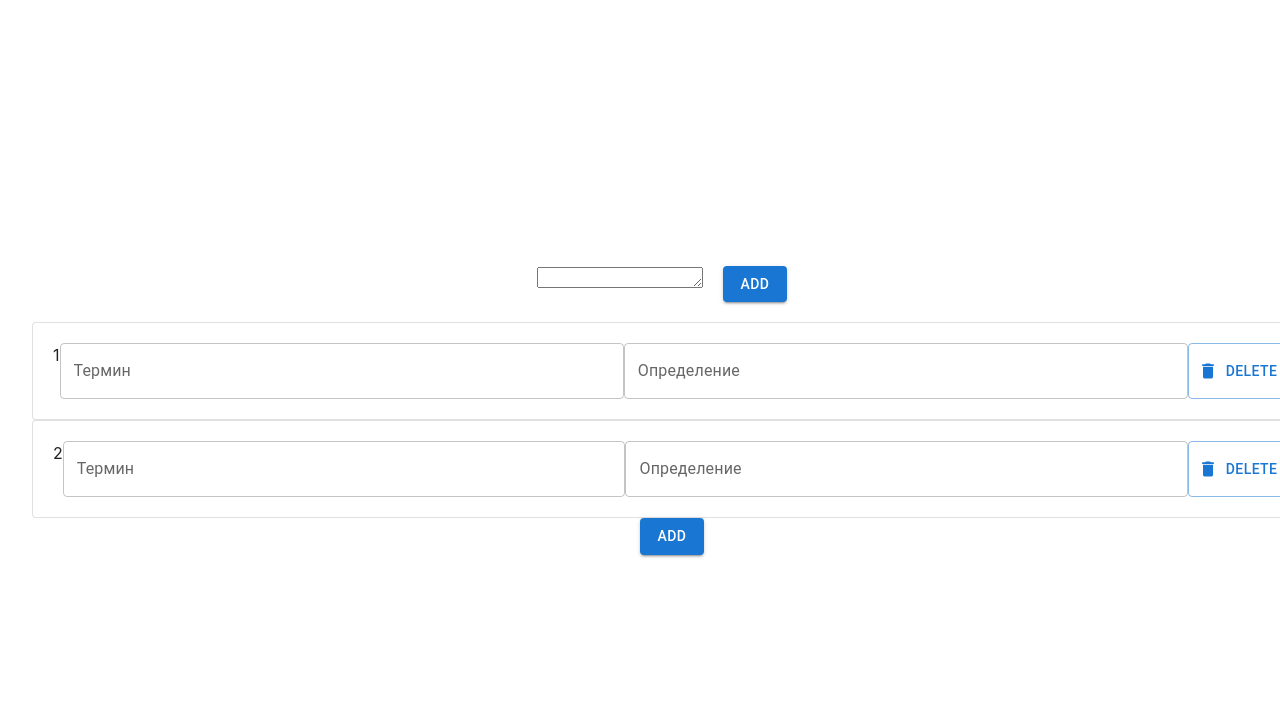
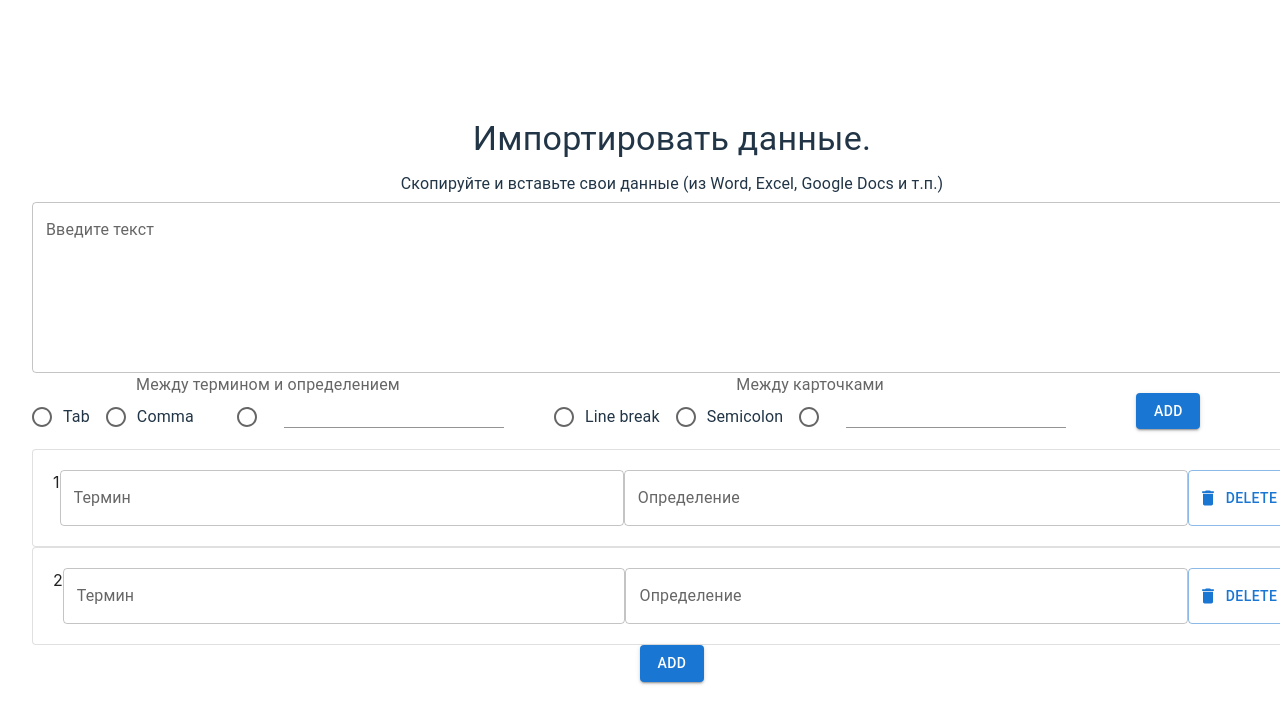
Before and after one commit to DianaBabiak/quizlite, a React (Vite) app: page / in a window 1280 px wide. Shown: the top 724 px of the page. Built offline with nearby package versions, Linux system fonts and the light colour scheme.

Commit message:
refactoring

```diff
--- a/package.json
+++ b/package.json
@@ -12,10 +12,12 @@
   "dependencies": {
     "@emotion/react": "^11.11.1",
     "@emotion/styled": "^11.11.0",
+    "@fontsource/roboto": "^5.0.12",
     "@mui/icons-material": "^5.14.7",
     "@mui/material": "^5.14.7",
     "react": "^18.2.0",
-    "react-dom": "^18.2.0"
+    "react-dom": "^18.2.0",
+    "scss": "^0.2.4"
   },
   "devDependencies": {
     "@types/react": "^18.2.15",
@@ -26,6 +28,7 @@
     "eslint": "^8.45.0",
     "eslint-plugin-react-hooks": "^4.6.0",
     "eslint-plugin-react-refresh": "^0.4.3",
+    "sass": "^1.74.1",
     "typescript": "^5.0.2",
     "vite": "^4.4.5"
   }
--- a/src/AddTextByTemplyed.tsx
+++ /dev/null
@@ -1,39 +0,0 @@
-import {Button, TextareaAutosize} from "@mui/material";
-import {useState} from "react";
-import {ItemData} from "./Item.tsx";
-
-interface AddTextByTemplyed {
-    handleTextSeparation:(arrValue:Omit<ItemData, 'id'>[])=>void
-}
-function AddTextByTemplyed ({handleTextSeparation}:AddTextByTemplyed){
-    const [value, setValue]=useState('')
-
-   const handlerChangeInput = (e)=>{
-      const valueInput = e.target.value
-       setValue(valueInput)
-   }
-
-   const handlerOnClick=()=>{
-        const arrayOfItemsLikeString = value.split(';')
-       const arrayOfItemswithoutId=arrayOfItemsLikeString.map((item)=>{
-           const splitedItem=item.split('-')
-           return {
-               term: splitedItem[0],
-               determination: splitedItem[1]
-           }
-       })
-       handleTextSeparation(arrayOfItemswithoutId)
-       setValue('')
-
-   }
-
-    return (
-        <div>
-            <TextareaAutosize value={value} onChange={handlerChangeInput}/>
-        <Button onClick={handlerOnClick} sx ={{margin:'20px'}} variant="contained">Add</Button>
-    </div>
-)
-}
-
-
-export default AddTextByTemplyed
--- a/src/App.tsx
+++ b/src/App.tsx
@@ -2,7 +2,8 @@ import './App.css'
 import {Button, TextareaAutosize} from "@mui/material";
 import Item, {ItemData} from "./Item.tsx";
 import {useState} from "react";
-import AddTextByTemplyed from "./AddTextByTemplyed.tsx";
+import AddTextByTemplyed from "./addTextByTemplyed/AddTextByTemplyed.tsx";
+import Typography from '@mui/material/Typography';
 
 function App() {
     const [data, setData] = useState([{id: 1, term: '', determination: ''}, {id: 2, term: '', determination: ''}])
@@ -33,17 +34,6 @@ function App() {
 
 
     const handleTextSeparation = (arrValue: Omit<ItemData, 'id'>[]) => {
-        // const findedItemTerm= data.find(item=>item.term==='')
-        // const findedItemDetermination= data.find(item=>item.determination==='')
-        // if (findedItemTerm && findedItemDetermination){
-        //     const updatedDataWithId = data.map((item) => ({
-        //                      ...item,
-        //                      term: ,
-        //                      determination: arrValue[1],
-        //                  }))
-        //              setData(updatedData)
-        //              return
-        // }
         const lastDataItem = data[data.length - 1];
         const newItemId = (lastDataItem?.id ?? 0) + 1;
         const newItems = arrValue.map((item, index) => ({
@@ -55,33 +45,14 @@ function App() {
         const updatedData = [...data, ...newItems];
         setData(updatedData);
     };
-
-
-
-
-
-    // const findedItem= data.find(item=>item.term='')
-       //  if (findedItem){
-       //          const updatedData = data.map((item) => ({
-       //              ...item,
-       //              term: arrValue[0],
-       //              determination: arrValue[1],
-       //          }))
-       //      setData(updatedData)
-       //      return
-       //  }
-       //      const lastDataItem = data[data.length - 1]
-       //      const newItemId = (lastDataItem?.id ?? 0) + 1
-       //      const newItem = {id: newItemId, term: arrValue, determination:arrValue[1]}
-       //      const updateData = [...data, newItem]
-       //      setData(updateData)
-
-
-
-
-
     return (
         <>
+            <Typography variant="h4" gutterBottom>
+                Импортировать данные.
+            </Typography>
+            <Typography variant="body1" gutterBottom>
+                Скопируйте и вставьте свои данные (из Word, Excel, Google Docs и т.п.)
+            </Typography>
            <AddTextByTemplyed handleTextSeparation={handleTextSeparation}/>
             {data.map((item) => (
                 <>
--- /dev/null
+++ b/src/addTextByTemplyed/AddTextByTemplyed.tsx
@@ -0,0 +1,111 @@
+import {Button} from "@mui/material";
+import {useState} from "react";
+import {ItemData} from "../Item.tsx";
+import TextField from '@mui/material/TextField';
+import s from './addTextByTemplyed.module.scss'
+import Radio from '@mui/material/Radio';
+import RadioGroup from '@mui/material/RadioGroup';
+import FormControlLabel from '@mui/material/FormControlLabel';
+import FormControl from '@mui/material/FormControl';
+import FormLabel from '@mui/material/FormLabel';
+
+interface AddTextByTemplyed {
+    handleTextSeparation:(arrValue:Omit<ItemData, 'id'>[])=>void
+}
+function AddTextByTemplyed ({handleTextSeparation}:AddTextByTemplyed){
+    const [value, setValue]=useState('')
+    const [otherValueDefinitionSeparator, setOtherValueDefinitionSeparator] = useState('');
+    const [otherValueCardSeparator, setOtherValueCardSeparator] = useState('');
+
+   const handlerChangeInput = (e)=>{
+      const valueInput = e.target.value
+       setValue(valueInput)
+   }
+
+   const handlerOnClick=()=>{
+        const arrayOfItemsLikeString = value.split(';')
+       const arrayOfItemswithoutId=arrayOfItemsLikeString.map((item)=>{
+           const splitedItem=item.split('-')
+           return {
+               term: splitedItem[0],
+               determination: splitedItem[1]
+           }
+       })
+       handleTextSeparation(arrayOfItemswithoutId)
+       setValue('')
+
+   }
+
+    return (
+        <div>
+            <TextField
+                className={s.textField}
+                label="Введите текст"
+                multiline
+                value={value}
+                onChange={handlerChangeInput}
+                variant="outlined"
+                maxRows={16}
+                minRows={6}
+                />
+
+            <div className={s.radioGroupsContainer}>
+                    <FormControl>
+                        <FormLabel id="definitionSeparator">Между термином и определением</FormLabel>
+                        <RadioGroup
+                            row
+                            aria-labelledby="definitionSeparator"
+                            name="definitionSeparator"
+                        >
+                            <FormControlLabel value="Tab" control={<Radio />} label="Tab" />
+                            <FormControlLabel value="Сomma" control={<Radio />} label="Сomma" />
+                            <FormControlLabel
+                                value="otherDefinitionSeparator"
+                                control={<Radio />}
+                                onChange={()=>{}}
+                                label=""
+                                labelPlacement="bottom"
+                            />
+                            <TextField
+                                id="otherValueDefinitionSeparator"
+                                variant="standard"
+                                value={otherValueDefinitionSeparator}
+                                onChange={()=>{}}
+                            />
+
+                        </RadioGroup>
+                    </FormControl>
+
+                <FormControl>
+                    <FormLabel id="definitionSeparator">Между карточками</FormLabel>
+                    <RadioGroup
+                        row
+                        aria-labelledby="cardSeparator"
+                        name="cardSeparator"
+                    >
+                        <FormControlLabel value="lineBreak" control={<Radio />} label="Line break" />
+                        <FormControlLabel value="semicolon" control={<Radio />} label="Semicolon" />
+                        <FormControlLabel
+                            value="otherCardSeparator"
+                            control={<Radio />}
+                            onChange={()=>{}}
+                            label=""
+                        />
+                        <TextField
+                            id="otherValueCardSeparator"
+                            variant="standard"
+                            value={otherValueCardSeparator}
+                            onChange={()=>{}}
+                        />
+
+                    </RadioGroup>
+                </FormControl>
+                <Button onClick={handlerOnClick} sx ={{margin:'20px'}} variant="contained">Add</Button>
+            </div>
+
+    </div>
+)
+}
+
+
+export default AddTextByTemplyed
--- /dev/null
+++ b/src/addTextByTemplyed/addTextByTemplyed.module.scss
@@ -0,0 +1,9 @@
+.textField{
+  width: 100%;
+}
+
+.radioGroupsContainer{
+  display: flex;
+  gap:50px;
+
+}
```
Also changed, not shown: 1 other file (tests, documents, lock files or other folders).
